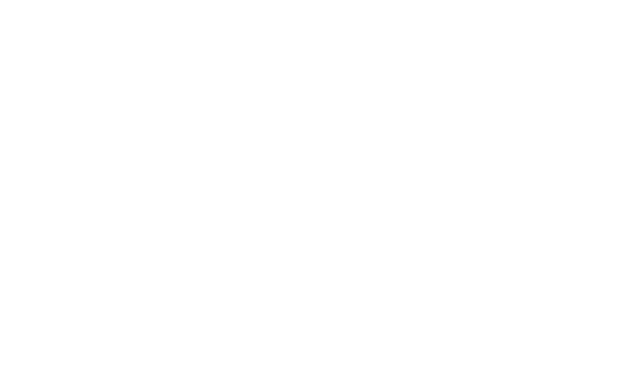
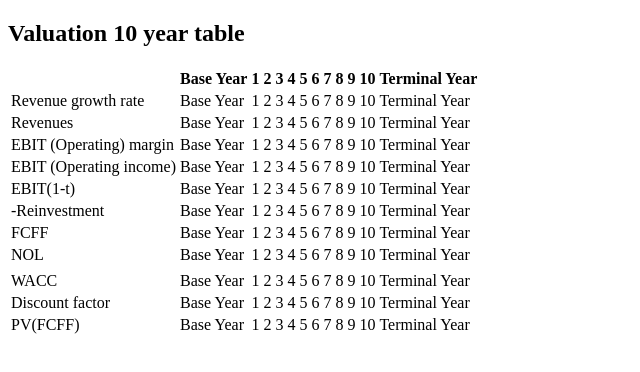
Before and after one commit to OddKRop/Valuation-model-web-app, a plain HTML site: page index.html in a window 1280 px wide. Shown: the whole page, without its empty margins (0-640 px from the left). Drawn offline with Linux system fonts and the light colour scheme.

Commit message:
Added excel sheet + table

```diff
--- a/index.html
+++ b/index.html
@@ -3,6 +3,226 @@
 <title>Verdsettelsesmodell</title>
 <link rel="stylesheet" href="style.css">
 <body>
+    <div>
+    <!--Heading -->
 
+    </div>
+
+    <div>
+    <!-- Company type -->
+
+    </div>
+
+    <div>
+    <!-- Input -->
+
+    </div>
+
+    <div>
+    <!--10 year Table-->
+        <h2>Valuation 10 year table</h2>
+        <table>
+        <tr>
+            <th></th>
+            <th>Base Year</th>
+            <th>1</th>
+            <th>2</th>
+            <th>3</th>
+            <th>4</th>
+            <th>5</th>
+            <th>6</th>
+            <th>7</th>
+            <th>8</th>
+            <th>9</th>
+            <th>10</th>
+            <th>Terminal Year</th>
+        </tr>
+        <tr>
+            <td>Revenue growth rate</td>
+            <td>Base Year</td>
+            <td>1</td>
+            <td>2</td>
+            <td>3</td>
+            <td>4</td>
+            <td>5</td>
+            <td>6</td>
+            <td>7</td>
+            <td>8</td>
+            <td>9</td>
+            <td>10</td>
+            <td>Terminal Year</td>
+        </tr>
+        <tr>
+            <td>Revenues</td>
+            <td>Base Year</td>
+            <td>1</td>
+            <td>2</td>
+            <td>3</td>
+            <td>4</td>
+            <td>5</td>
+            <td>6</td>
+            <td>7</td>
+            <td>8</td>
+            <td>9</td>
+            <td>10</td>
+            <td>Terminal Year</td>
+        </tr>
+        <tr>
+            <td>EBIT (Operating) margin</td>
+            <td>Base Year</td>
+            <td>1</td>
+            <td>2</td>
+            <td>3</td>
+            <td>4</td>
+            <td>5</td>
+            <td>6</td>
+            <td>7</td>
+            <td>8</td>
+            <td>9</td>
+            <td>10</td>
+            <td>Terminal Year</td>
+        </tr>
+        <tr>
+            <td>EBIT (Operating income)</td>
+            <td>Base Year</td>
+            <td>1</td>
+            <td>2</td>
+            <td>3</td>
+            <td>4</td>
+            <td>5</td>
+            <td>6</td>
+            <td>7</td>
+            <td>8</td>
+            <td>9</td>
+            <td>10</td>
+            <td>Terminal Year</td>
+        </tr>
+        <tr>
+            <td>EBIT(1-t)</td>
+            <td>Base Year</td>
+            <td>1</td>
+            <td>2</td>
+            <td>3</td>
+            <td>4</td>
+            <td>5</td>
+            <td>6</td>
+            <td>7</td>
+            <td>8</td>
+            <td>9</td>
+            <td>10</td>
+            <td>Terminal Year</td>
+        </tr>
+        <tr>
+            <td>-Reinvestment</td>
+            <td>Base Year</td>
+            <td>1</td>
+            <td>2</td>
+            <td>3</td>
+            <td>4</td>
+            <td>5</td>
+            <td>6</td>
+            <td>7</td>
+            <td>8</td>
+            <td>9</td>
+            <td>10</td>
+            <td>Terminal Year</td>
+        </tr>
+        <tr>
+            <td>FCFF</td>
+            <td>Base Year</td>
+            <td>1</td>
+            <td>2</td>
+            <td>3</td>
+            <td>4</td>
+            <td>5</td>
+            <td>6</td>
+            <td>7</td>
+            <td>8</td>
+            <td>9</td>
+            <td>10</td>
+            <td>Terminal Year</td>
+        </tr>
+        <tr>
+            <td>NOL</td>
+            <td>Base Year</td>
+            <td>1</td>
+            <td>2</td>
+            <td>3</td>
+            <td>4</td>
+            <td>5</td>
+            <td>6</td>
+            <td>7</td>
+            <td>8</td>
+            <td>9</td>
+            <td>10</td>
+            <td>Terminal Year</td>
+        </tr>
+        <tr>
+            <td></td>
+            <td></td>
+            <td></td>
+            <td></td>
+            <td></td>
+            <td></td>
+            <td></td>
+            <td></td>
+            <td></td>
+            <td></td>
+            <td></td>
+            <td></td>
+            <td></td>
+        </tr>
+        <tr>
+            <td>WACC</td>
+            <td>Base Year</td>
+            <td>1</td>
+            <td>2</td>
+            <td>3</td>
+            <td>4</td>
+            <td>5</td>
+            <td>6</td>
+            <td>7</td>
+            <td>8</td>
+            <td>9</td>
+            <td>10</td>
+            <td>Terminal Year</td>
+        </tr>
+        <tr>
+            <td>Discount factor</td>
+            <td>Base Year</td>
+            <td>1</td>
+            <td>2</td>
+            <td>3</td>
+            <td>4</td>
+            <td>5</td>
+            <td>6</td>
+            <td>7</td>
+            <td>8</td>
+            <td>9</td>
+            <td>10</td>
+            <td>Terminal Year</td>
+        </tr>
+        <tr>
+            <td>PV(FCFF)</td>
+            <td>Base Year</td>
+            <td>1</td>
+            <td>2</td>
+            <td>3</td>
+            <td>4</td>
+            <td>5</td>
+            <td>6</td>
+            <td>7</td>
+            <td>8</td>
+            <td>9</td>
+            <td>10</td>
+            <td>Terminal Year</td>
+        </tr>
+        </table>
+    </div>
+
+    <div>
+    <!--Value Table-->
+
+    </div>
 </body>
 </html>
```
Also changed, not shown: 4 other files.
